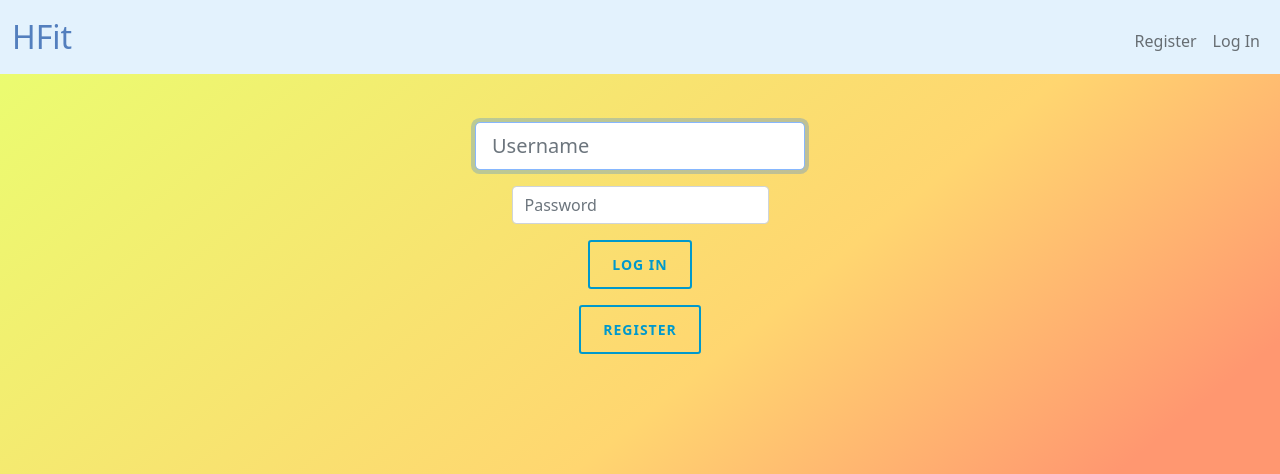
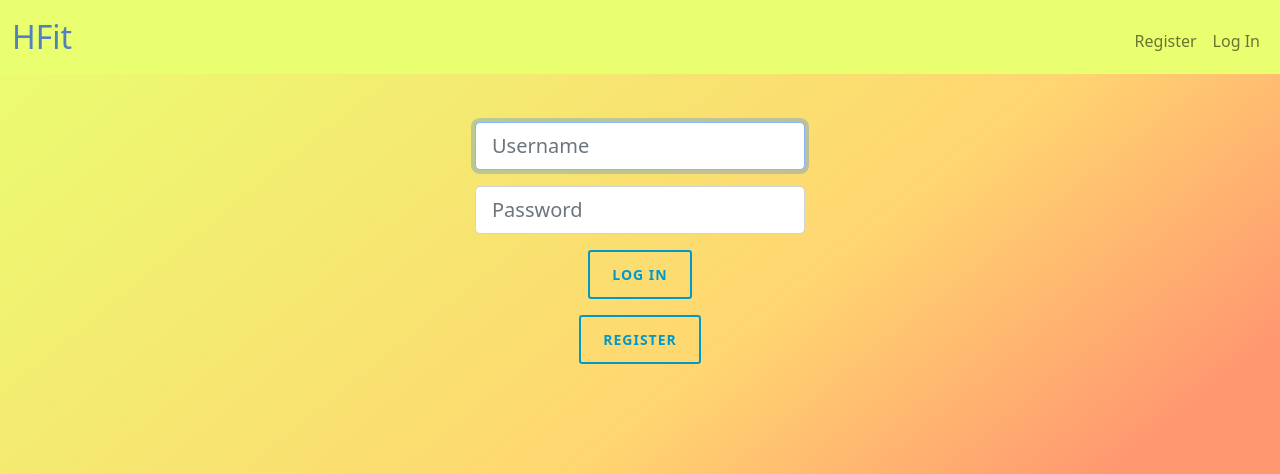
Before and after one commit to dalilaoliva/final_project, a Flask app: page / in a window 1280 px wide. Shown: the top 474 px of the page. Run offline with Flask 2, Linux system fonts and the light colour scheme; some libraries are stand-ins or nearby versions.

Commit message:
design changes

```diff
--- a/templates/homepage.html
+++ b/templates/homepage.html
@@ -20,7 +20,7 @@
     <body>
 
         <!-- <nav class="bg-light border navbar navbar-expand-md navbar-light" style="background-color: #e3f2fd;"> -->
-        <nav class="navbar  navbar-expand-md navbar-light" style="background-color: #e3f2fd;">
+        <nav class="navbar  navbar-expand-md navbar-light" style="background-color: #e9ff70;">
             <div class="container-fluid">
                 <a class="navbar-brand" href="/"><span class="blue">HFit</span></a>
                 <button aria-controls="navbar" aria-expanded="false" aria-label="Toggle navigation" class="navbar-toggler" data-bs-target="#navbar" data-bs-toggle="collapse" type="button">
--- a/templates/login.html
+++ b/templates/login.html
@@ -13,7 +13,7 @@
             <input autocomplete="off" autofocus class="form-control mx-auto w-auto form-control-lg" id="username" name="username" placeholder="Username" type="text">
         </div>
         <div class="mb-3">
-            <input class="form-control mx-auto w-auto" id="password" name="password" placeholder="Password" type="password">
+            <input class="form-control mx-auto w-auto form-control-lg" id="password" name="password" placeholder="Password" type="password">
         </div>
         <div class="mb-3">
             <button  class="btn btn-primary btn-sm outline" type="submit">Log In</button>
```
